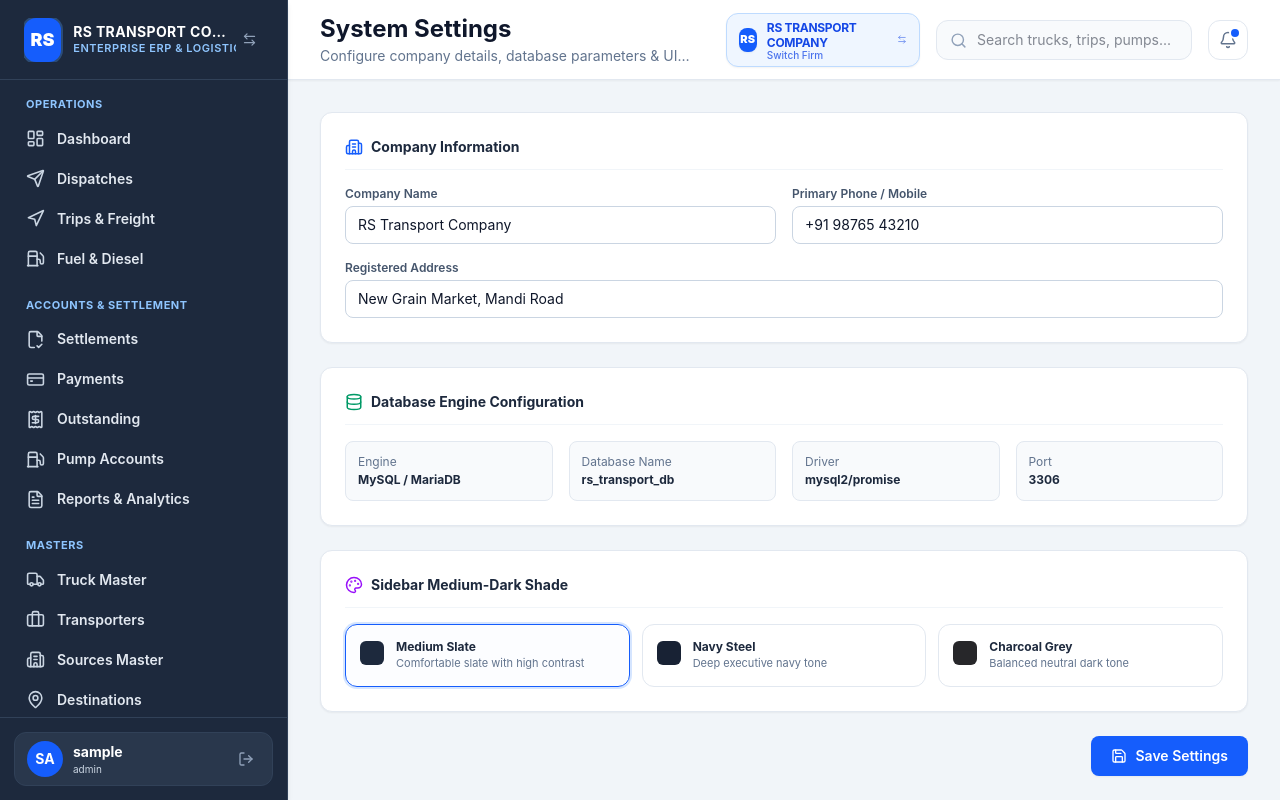
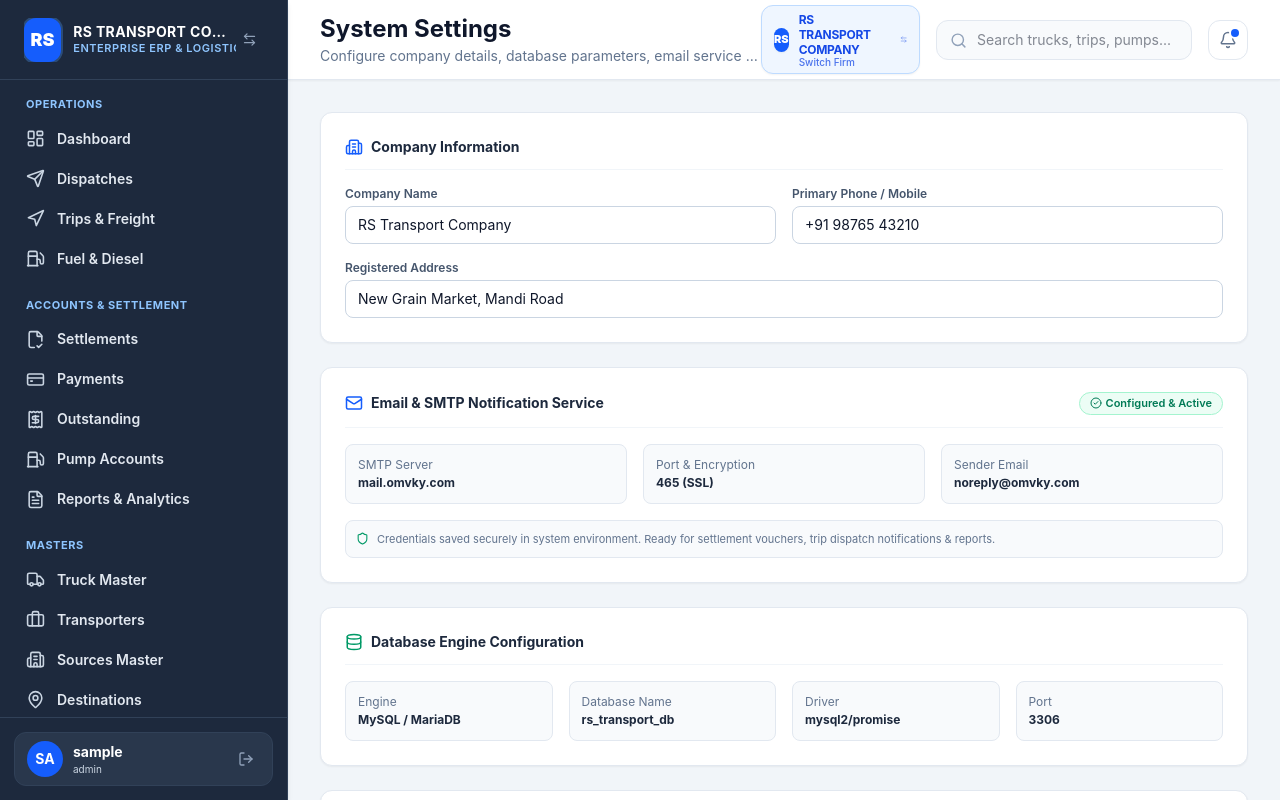
Before and after one commit to yuvrajarora1805/Rs_transport, a Next.js app in the folder frontend/: page /settings in a window 1280 px wide. Built offline with nearby package versions, Linux system fonts and the light colour scheme; sample sign-in values are in the browser's storage.

Commit message:
feat: configure SMTP mail notification credentials for noreply@omvky.com in settings

```diff
--- /dev/null
+++ b/frontend/src/app/settings/MailSettingsCard.tsx
@@ -0,0 +1,44 @@
+'use client';
+
+import React, { useState } from 'react';
+import { Mail, CheckCircle2, Shield } from 'lucide-react';
+
+export const MailSettingsCard: React.FC = () => {
+  const [smtpHost] = useState('mail.omvky.com');
+  const [smtpPort] = useState('465 (SSL)');
+  const [smtpUser] = useState('noreply@omvky.com');
+
+  return (
+    <div className="bg-white rounded-xl border border-slate-200 p-6 shadow-xs space-y-4">
+      <div className="flex items-center justify-between pb-3 border-b border-slate-100">
+        <div className="flex items-center gap-2">
+          <Mail size={18} className="text-blue-600" />
+          <h3 className="text-sm font-bold text-slate-800">Email & SMTP Notification Service</h3>
+        </div>
+        <span className="flex items-center gap-1 text-[11px] font-semibold text-emerald-700 bg-emerald-50 px-2.5 py-0.5 rounded-full border border-emerald-200">
+          <CheckCircle2 size={12} /> Configured & Active
+        </span>
+      </div>
+
+      <div className="grid grid-cols-1 sm:grid-cols-3 gap-4 text-xs">
+        <div className="p-3 bg-slate-50 rounded-lg border border-slate-200">
+          <span className="text-slate-500 block mb-0.5">SMTP Server</span>
+          <span className="font-bold text-slate-800">{smtpHost}</span>
+        </div>
+        <div className="p-3 bg-slate-50 rounded-lg border border-slate-200">
+          <span className="text-slate-500 block mb-0.5">Port & Encryption</span>
+          <span className="font-bold text-slate-800">{smtpPort}</span>
+        </div>
+        <div className="p-3 bg-slate-50 rounded-lg border border-slate-200">
+          <span className="text-slate-500 block mb-0.5">Sender Email</span>
+          <span className="font-bold text-slate-800">{smtpUser}</span>
+        </div>
+      </div>
+
+      <div className="flex items-center gap-2 text-[11px] text-slate-500 bg-slate-50 p-2.5 rounded-lg border border-slate-200">
+        <Shield size={13} className="text-emerald-600 shrink-0" />
+        <span>Credentials saved securely in system environment. Ready for settlement vouchers, trip dispatch notifications & reports.</span>
+      </div>
+    </div>
+  );
+};
--- a/frontend/src/app/settings/page.tsx
+++ b/frontend/src/app/settings/page.tsx
@@ -3,6 +3,7 @@
 import React, { useState } from 'react';
 import { Header } from '../../components/layout/Header';
 import { Database, ShieldCheck, Palette, Building2, Save } from 'lucide-react';
+import { MailSettingsCard } from './MailSettingsCard';
 
 export default function SettingsPage() {
   const [companyName, setCompanyName] = useState('RS Transport Company');
@@ -21,7 +22,7 @@ export default function SettingsPage() {
     <div className="pb-12">
       <Header
         title="System Settings"
-        subtitle="Configure company details, database parameters & UI preferences"
+        subtitle="Configure company details, database parameters, email service & UI preferences"
       />
 
       <div className="p-8 space-y-6 w-full">
@@ -68,6 +69,9 @@ export default function SettingsPage() {
               </div>
             </div>
           </div>
+
+          {/* Email / SMTP Notification Service Card */}
+          <MailSettingsCard />
 
           {/* Database & Engine */}
           <div className="bg-white rounded-xl border border-slate-200 p-6 shadow-xs space-y-4">
```
